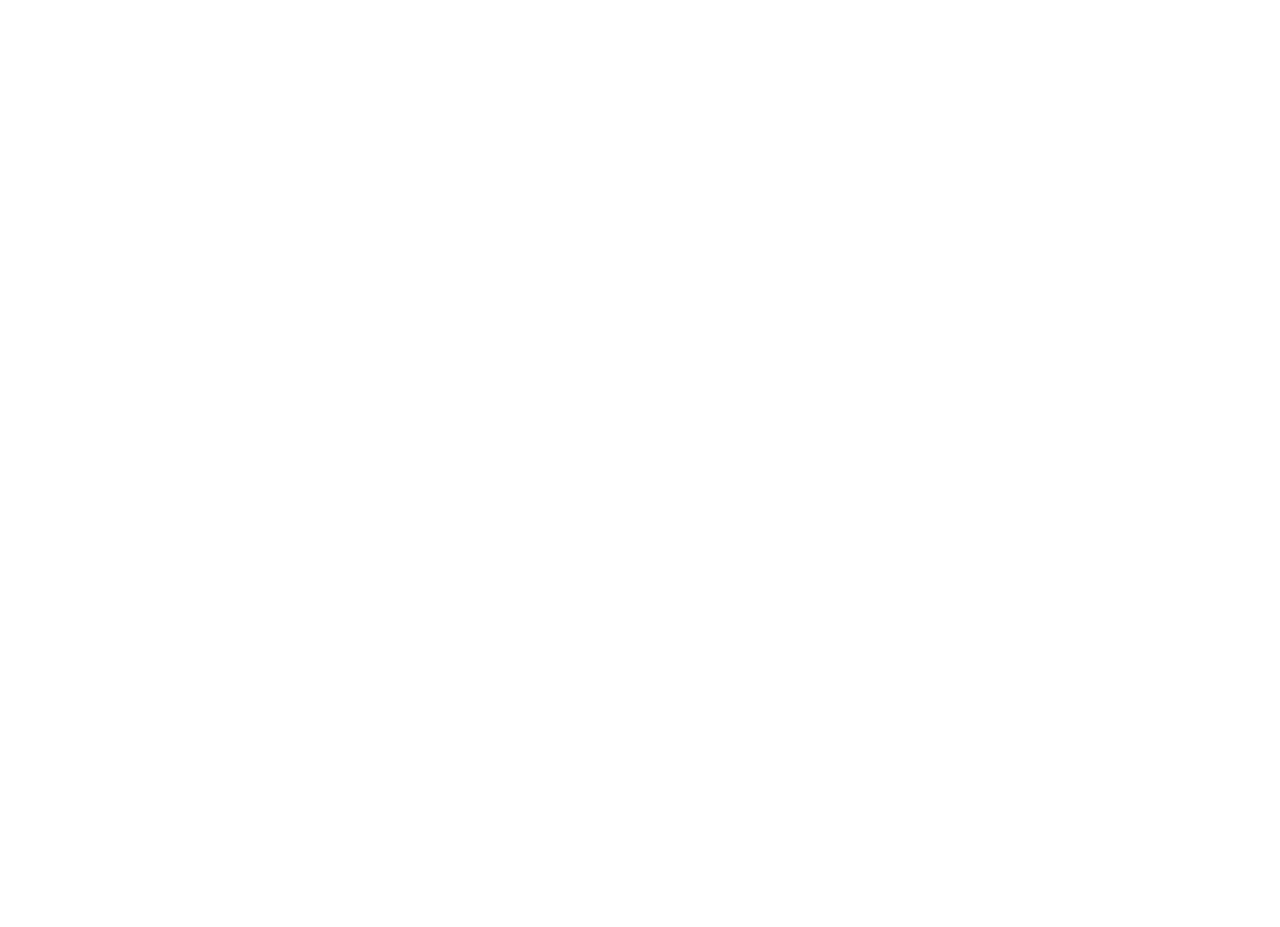
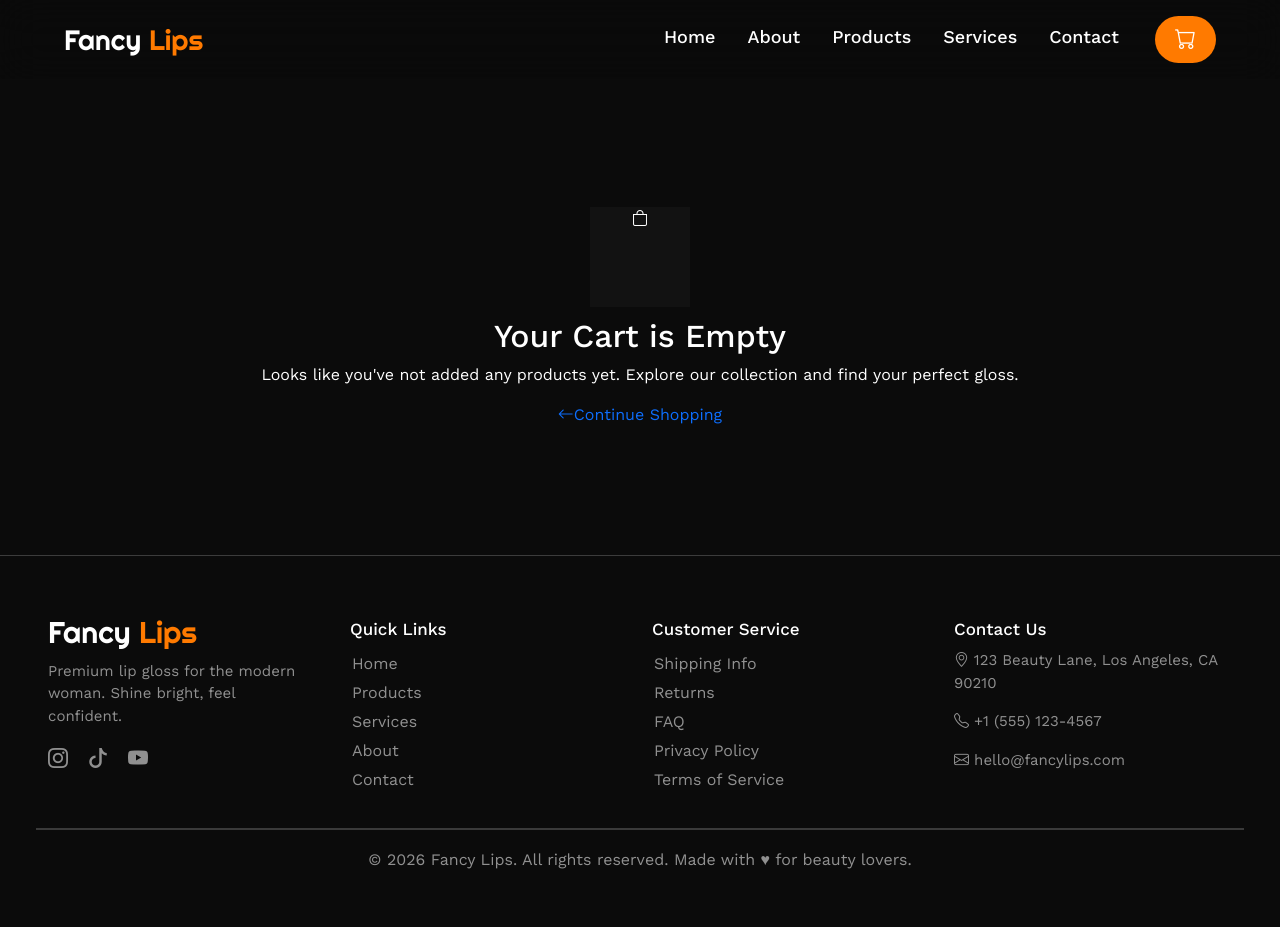
Before and after one commit to La-Pheme456/Fancy-lips, a plain HTML site: page cart.html in a window 1280 px wide. Before the commit the page ends 800 px from the top, so only its background shows below. Drawn offline with nearby package versions, Linux system fonts and the light colour scheme.

Commit message:
Update website

```diff
--- a/cart.html
+++ b/cart.html
@@ -0,0 +1,119 @@
+ <!DOCTYPE html>
+<html lang="en">
+<head>
+    <meta charset="UTF-8">
+    <meta name="viewport" content="width=device-width, initial-scale=1.0">
+    <link rel="stylesheet" href="https://cdn.jsdelivr.net/npm/bootstrap-icons@1.13.1/font/bootstrap-icons.min.css">
+    <link rel="preconnect" href="https://fonts.googleapis.com">
+    <link rel="preconnect" href="https://fonts.gstatic.com" crossorigin>
+    <link href="https://fonts.googleapis.com/css2?family=Indie+Flower&family=Righteous&family=Work+Sans:ital,wght@0,100..900;1,100..900&display=swap" rel="stylesheet">
+    <link href="https://cdn.jsdelivr.net/npm/bootstrap@5.3.8/dist/css/bootstrap.min.css" rel="stylesheet">
+    <link rel="stylesheet" href="https://cdnjs.cloudflare.com/ajax/libs/font-awesome/7.0.1/css/all.min.css" />
+    <link rel="stylesheet" href="css/style.css">
+    <link rel="icon" type="image/png" href="img/logo.png">
+    <title>Fancy Lips</title>
+</head>
+<body>
+    <header>
+        <nav>
+            <div class="logo">
+                <h2>Fancy <span>Lips</span></h2>
+            </div>
+            <div class="btn">
+                <div class="menu-btn"></div>
+            </div>
+            <div class="menu-content">
+                <ul>
+                    <li><a href="index.html">Home</a></li>
+                    <li><a href="about.html">About</a></li>
+                    <li><a href="products.html">Products</a></li>
+                    <li><a href="services.html">Services</a></li>
+                    <li><a href="contact.html">Contact</a></li>
+                </ul>
+                <div class="cart">
+                    <a href="cart.html"><i class="bi bi-cart"></i></a>
+                </div>
+            </div>
+        </nav>
+    </header>
+    <section id="box">
+        <div class="cont">
+            <div class="icn">
+                <i class="bi bi-bag"></i>
+            </div>
+            <div class="text">
+                <h2>Your Cart is Empty</h2>
+                <p>Looks like you've not added any products yet. Explore our collection and find your perfect gloss.</p>
+                <a href="products.html"><i class="bi bi-arrow-left"></i>Continue Shopping</a>
+            </div>
+        </div>
+    </section>
+    <footer>
+        <div class="container-fluid px-5">
+            <div class="row">
+                <div class="col-md-3">
+                    <div class="logo">
+                        <h2>Fancy <span>Lips</span></h2>
+                    </div>
+                    <div class="text">
+                        <p>Premium lip gloss for the modern woman. Shine bright, feel <br>confident.</p>
+                    </div>
+                    <div class="icon">
+                        <a href="#"><i class="bi bi-instagram"></i></a>
+                        <a href="#"><i class="bi bi-tiktok"></i></a>
+                        <a href="#"><i class="bi bi-youtube"></i></a>
+                    </div>
+                </div>
+                <div class="col-md-3">
+                    <div class="head">
+                        <h2>Quick Links</h2>
+                    </div>
+                    <div class="list">
+                        <ul>
+                            <li><a href="index.html">Home</a></li>
+                            <li><a href="products.html">Products</a></li>
+                            <li><a href="services.html">Services</a></li>
+                            <li><a href="about.html">About</a></li>
+                            <li><a href="contact.html">Contact</a></li>
+                        </ul>
+                    </div>
+                </div>
+                <div class="col-md-3">
+                    <div class="head">
+                        <h2>Customer Service</h2>
+                    </div>
+                    <div class="list">
+                        <ul>
+                            <li><a href="#">Shipping Info</a></li>
+                            <li><a href="#">Returns</a></li>
+                            <li><a href="#">FAQ</a></li>
+                            <li><a href="#">Privacy Policy</a></li>
+                            <li><a href="#">Terms of Service</a></li>
+                        </ul>
+                    </div>
+                </div>
+                <div class="col-md-3">
+                    <div class="head">
+                        <h2>Contact Us</h2>
+                    </div>
+                    <div class="info">
+                        <p><i class="bi bi-geo-alt"></i> 123 Beauty Lane, Los Angeles, CA 90210</p>
+                        <p><i class="bi bi-telephone"></i> +1 (555) 123-4567</p>
+                        <p><i class="bi bi-envelope"></i> hello@fancylips.com</p>
+                    </div>
+                </div>
+            </div>
+        </div>
+        <div class="text-2">
+            <p>© 2026 Fancy Lips. All rights reserved. Made with ♥ for beauty lovers.</p>
+        </div>
+    </footer>
+ <script src="https://cdn.jsdelivr.net/npm/bootstrap@5.3.8/dist/js/bootstrap.bundle.min.js"></script>
+    <script src="https://cdn.jsdelivr.net/npm/aos@2.3.4/dist/aos.js"></script>
+    <script>
+        AOS.init();
+    </script>
+    <script src="https://cdn.jsdelivr.net/npm/swiper@11/swiper-bundle.min.js"></script>
+    <script src="js/script.js"></script>
+</body>
+</html>
--- a/css/style.css
+++ b/css/style.css
@@ -244,7 +244,7 @@
     margin: 0;
 }
 
-header nav .menu-content .cart a {
+header nav .menu-content .cart{
     display: inline-flex;
     align-items: center;
     gap: 8px;
@@ -256,12 +256,11 @@
     font-weight: 600;
     transition: transform 0.3s ease, box-shadow 0.3s ease;
 }
-
-header nav .menu-content .cart a::after {
-    display: none;
-}
-
-header nav .menu-content .cart a:hover {
+header nav .menu-content .cart i {
+    font-size: 21px;
+    color: var(--text-color);
+}
+header nav .menu-content .cart:hover {
     transform: scale(1.05);
     box-shadow: 0 4px 15px rgba(255, 122, 0, 0.4);
 }
@@ -1059,7 +1058,19 @@
     border-radius: 20px;
     font-weight: 600;
 }
-
+#box .cont {
+    width: 100%;
+    height: auto;
+    margin: 10% auto;
+    text-align: center;
+}
+#box .cont .icn {
+    width: 100px;
+    height: 100px;
+    text-align: center;
+    margin: 10px auto;
+    background: #2525254b;
+}
 
 /* PRODUCT PAGE END */
 
@@ -1686,6 +1697,13 @@
     footer .col-md-3 {
         margin-bottom: 20px;
     }
+    #collections .product .col-md-3 {
+        width: 50%;
+        flex: 0 0 50%;
+        max-width: 50%;
+        padding-left: 8px;
+        padding-right: 8px;
+    }
 }
 @media (max-width: 422px) {
     #about .heading h2,
@@ -1717,7 +1735,12 @@
         font-size: 14px;
     }
     #collections .product .col-md-3 {
-        margin: 20px 0;
+        width: 50%;
+        flex: 0 0 50%;
+        max-width: 50%;
+        margin: 10px 0;
+        padding-left: 5px;
+        padding-right: 5px;
     }
     #get .touch form {
         padding: 40px 10px;
```
